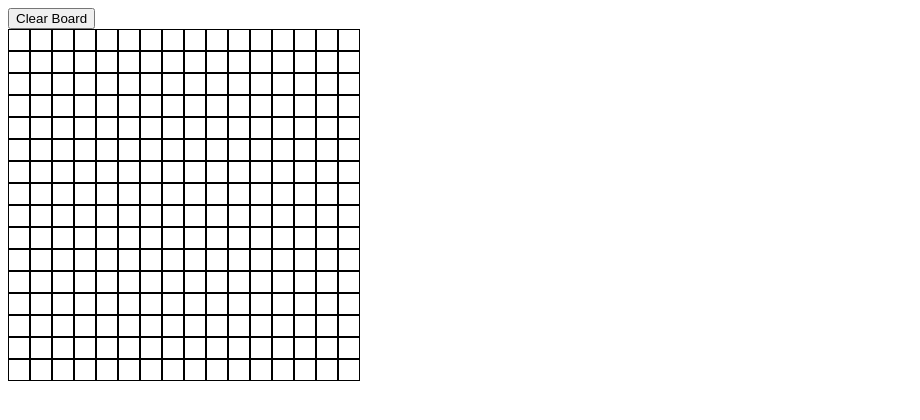
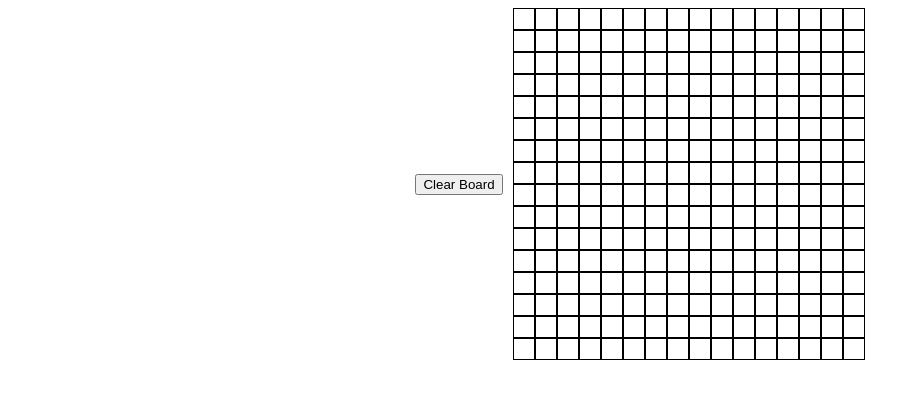
Before and after one commit to kyunliu/etch-a-sketch, a plain HTML site: page index.html in a window 1280 px wide. Shown: the whole page, without its empty margins (0-920 px from the left). Drawn offline with Linux system fonts and the light colour scheme.

Commit message:
Add flex to display grid and clear button

```diff
--- a/index.html
+++ b/index.html
@@ -8,9 +8,12 @@
     <title>Etch-a-Sketch</title>
 </head>
 <body>
-    <button id ="clear">Clear Board</button>
-    <div id="container"></div>
-    <script src="script.js"></script>
+    <main class = "main">
+        <button id = "clear">Clear Board</button>
+        <div id = "container"></div>
+    </main>
+
+        <script src="script.js"></script>
 </body>
 
 </html>
--- a/style.css
+++ b/style.css
@@ -1,3 +1,10 @@
+.main {
+    display: flex;
+    align-items: center;
+    justify-content: center;
+    gap: 10px;
+}
+
 .row {
     display:flex;
 }
```
